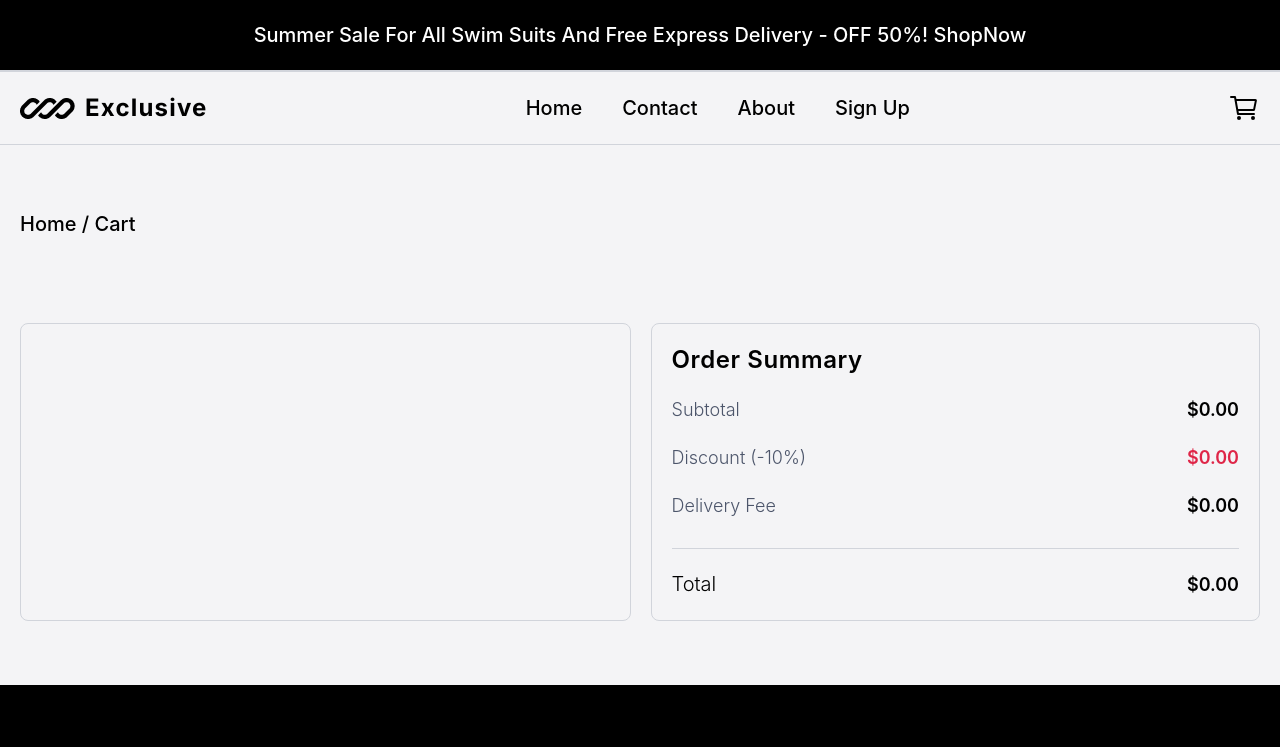
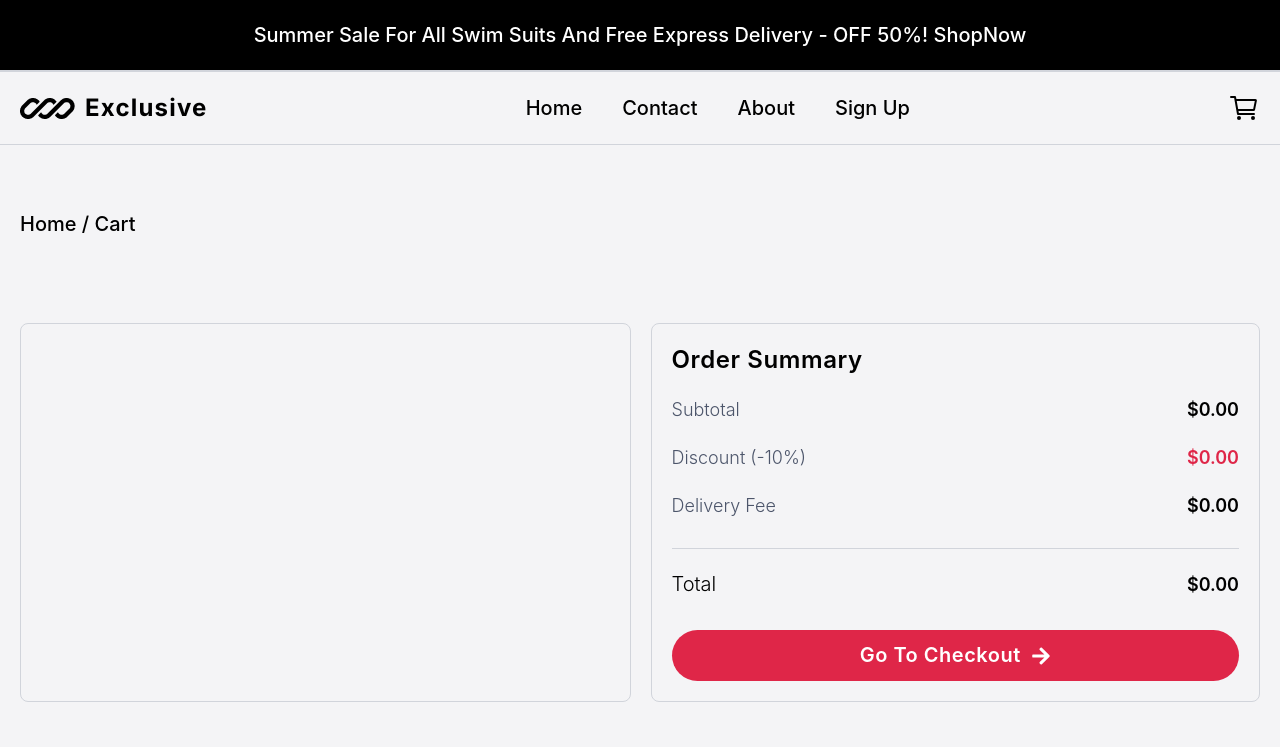
Before and after one commit to Mohamed-Y0/Exclusive, a React (Vite) app: page /cart in a window 1280 px wide. Shown: the top 747 px of the page. Built offline with nearby package versions, Linux system fonts and the light colour scheme; a web font is replaced by a local one.

Commit message:
add checkbutton

```diff
--- a/src/components/cart/CartDetails.tsx
+++ b/src/components/cart/CartDetails.tsx
@@ -1,4 +1,6 @@
 import { formatCurrency, getDiscountedPrice } from "@/utils/helpers";
+import { FaArrowRight } from "react-icons/fa";
+import { Link } from "react-router-dom";
 
 type Props = {
   subtotal: number;
@@ -32,6 +34,15 @@ function CartDetails({ subtotal }: Props) {
         <p className="text-[20px]">Total</p>
         <p className="font-semibold">{formatCurrency(total)}</p>
       </div>
+      <div className="pt-2.5">
+        <Link
+          to=""
+          className="flex w-full items-center justify-center gap-2.5 rounded-full bg-red-500 p-2.5 text-[20px] font-semibold tracking-wide text-white"
+        >
+          Go To Checkout
+          <FaArrowRight />
+        </Link>
+      </div>
     </div>
   );
 }
```
